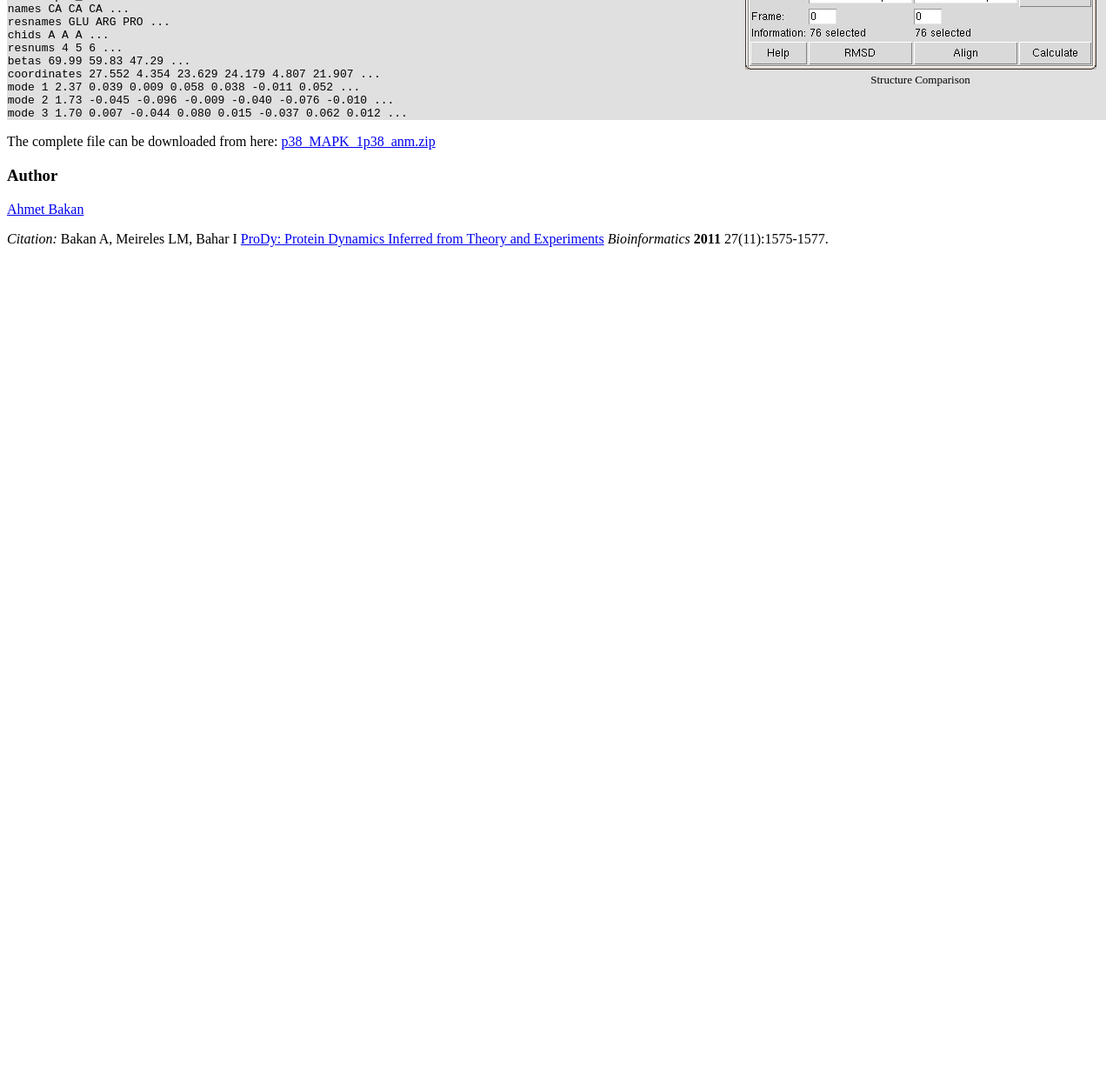
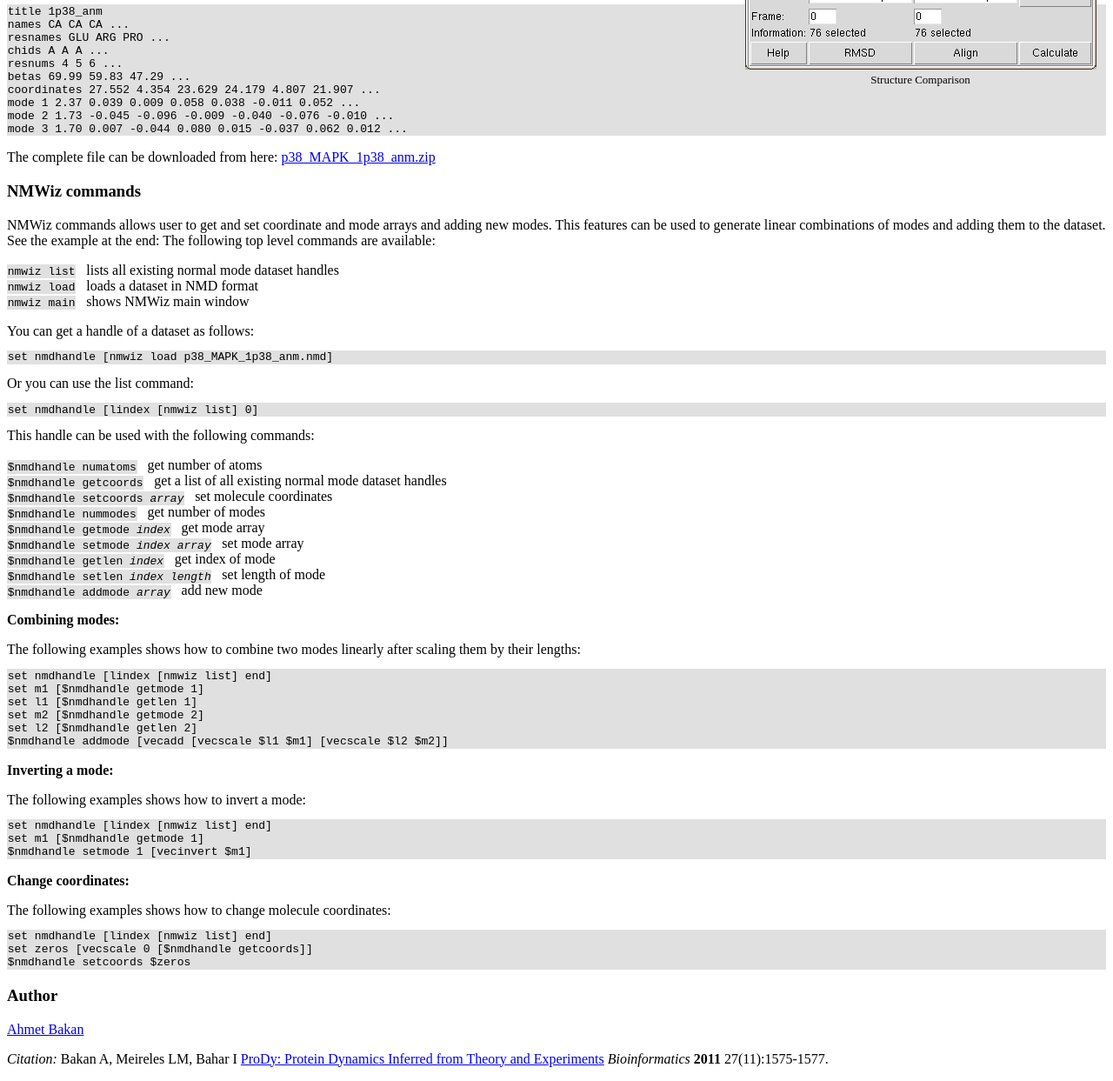
Before and after one commit to prody/NMWiz, a plain HTML site: page doc/index.html in a window 1280 px wide. Shown: the part 2303-3546 px from the top of the page at 87% size. Before the commit the page ends 2603 px from the top, so only its background shows below. Drawn offline with Linux system fonts and the light colour scheme.

Commit message:
Updated documentation.

```diff
--- a/doc/index.html
+++ b/doc/index.html
@@ -229,7 +229,8 @@ required are emphasized.</p>
 decimal numbers. Number of atoms in the system is deduced from size of this
 data line.
 <br/><b>mode</b> - Normal mode array. Each normal mode array must be provided in
-one line as a list of decimal numbers.
+one line as a list of decimal numbers. Mode array may be preceded by mode index
+and mode length (square root of variance or inverse of frequency).
 <br/><i>title</i> - A title for the dataset.
 <br/><i>names</i> - Atom names. Default is "CA" for all atoms.
 <br/><i>resnames</i>: Residue names. Default value is "GLY".
@@ -262,6 +263,79 @@ mode 3 1.70 0.007 -0.044 0.080 0.015 -0.037 0.062 0.012 ...
 <a href="p38_MAPK_1p38_anm.zip">p38_MAPK_1p38_anm.zip</a>
 </p>
 
+<a name="nmd"><h3>NMWiz commands</h3></a>
+
+NMWiz commands allows user to get and set coordinate and mode arrays and
+adding new modes. This features can be used to generate linear combinations
+of modes and adding them to the dataset. See the example at the end:
+
+The following top level commands are available:
+<p>
+<span class="button">nmwiz list</span> &nbsp; lists all existing normal mode dataset handles </br>
+<span class="button">nmwiz load</span> &nbsp; loads a dataset in NMD format </br>
+<span class="button">nmwiz main</span> &nbsp; shows NMWiz main window
+</p>
+
+You can get a handle of a dataset as follows:
+<pre class="button">
+set nmdhandle [nmwiz load p38_MAPK_1p38_anm.nmd]
+</pre>
+
+Or you can use the list command:
+<pre class="button">
+set nmdhandle [lindex [nmwiz list] 0]
+</pre>
+
+This handle can be used with the following commands:
+
+<p>
+<span class="button">$nmdhandle numatoms</span> &nbsp; get number of atoms </br>
+<span class="button">$nmdhandle getcoords</span> &nbsp; get a list of all existing normal mode dataset handles </br>
+<span class="button">$nmdhandle setcoords <i>array</i></span> &nbsp; set molecule coordinates </br>
+<span class="button">$nmdhandle nummodes</span> &nbsp; get number of modes </br>
+<span class="button">$nmdhandle getmode <i>index</i></span> &nbsp; get mode array  </br>
+<span class="button">$nmdhandle setmode <i>index</i> <i>array</i></span> &nbsp; set mode array </br>
+<span class="button">$nmdhandle getlen <i>index</i></span> &nbsp; get index of mode </br>
+<span class="button">$nmdhandle setlen <i>index</i> <i>length</i></span> &nbsp; set length of mode</br>
+<span class="button">$nmdhandle addmode <i>array</i></span> &nbsp; add new mode </br>
+</p>
+
+<p><b>Combining modes:</b></p>
+
+The following examples shows how to combine two modes linearly after scaling
+them by their lengths:
+
+<pre class="button">
+set nmdhandle [lindex [nmwiz list] end]
+set m1 [$nmdhandle getmode 1]
+set l1 [$nmdhandle getlen 1]
+set m2 [$nmdhandle getmode 2]
+set l2 [$nmdhandle getlen 2]
+$nmdhandle addmode [vecadd [vecscale $l1 $m1] [vecscale $l2 $m2]]
+</pre>
+
+<p><b>Inverting a mode:</b></p>
+
+The following examples shows how to invert a mode:
+
+<pre class="button">
+set nmdhandle [lindex [nmwiz list] end]
+set m1 [$nmdhandle getmode 1]
+$nmdhandle setmode 1 [vecinvert $m1]
+</pre>
+
+
+<p><b>Change coordinates:</b></p>
+
+The following examples shows how to change molecule coordinates:
+
+<pre class="button">
+set nmdhandle [lindex [nmwiz list] end]
+set zeros [vecscale 0 [$nmdhandle getcoords]]
+$nmdhandle setcoords $zeros
+</pre>
+
+
 <h3>Author</h3>
 <p><a href="http://www.csb.pitt.edu/People/abakan/">Ahmet Bakan</a></p>
 
```
